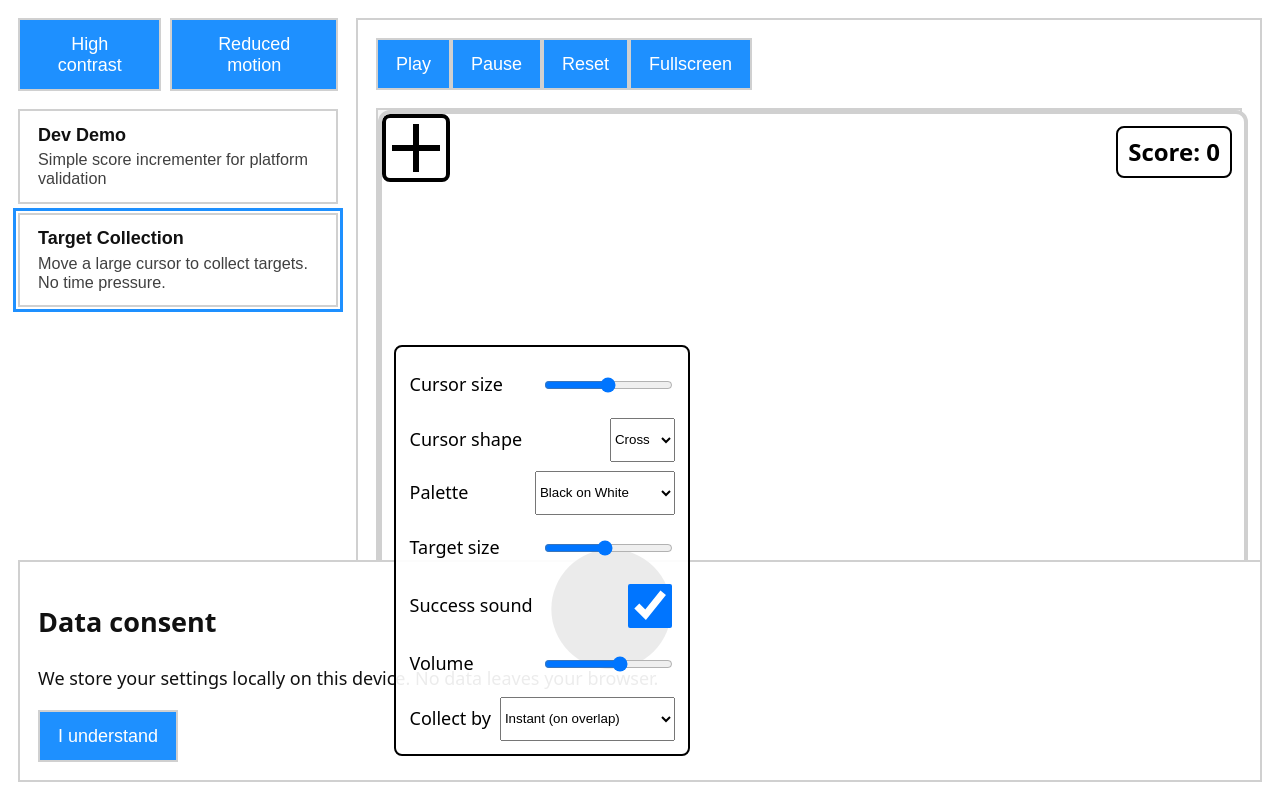
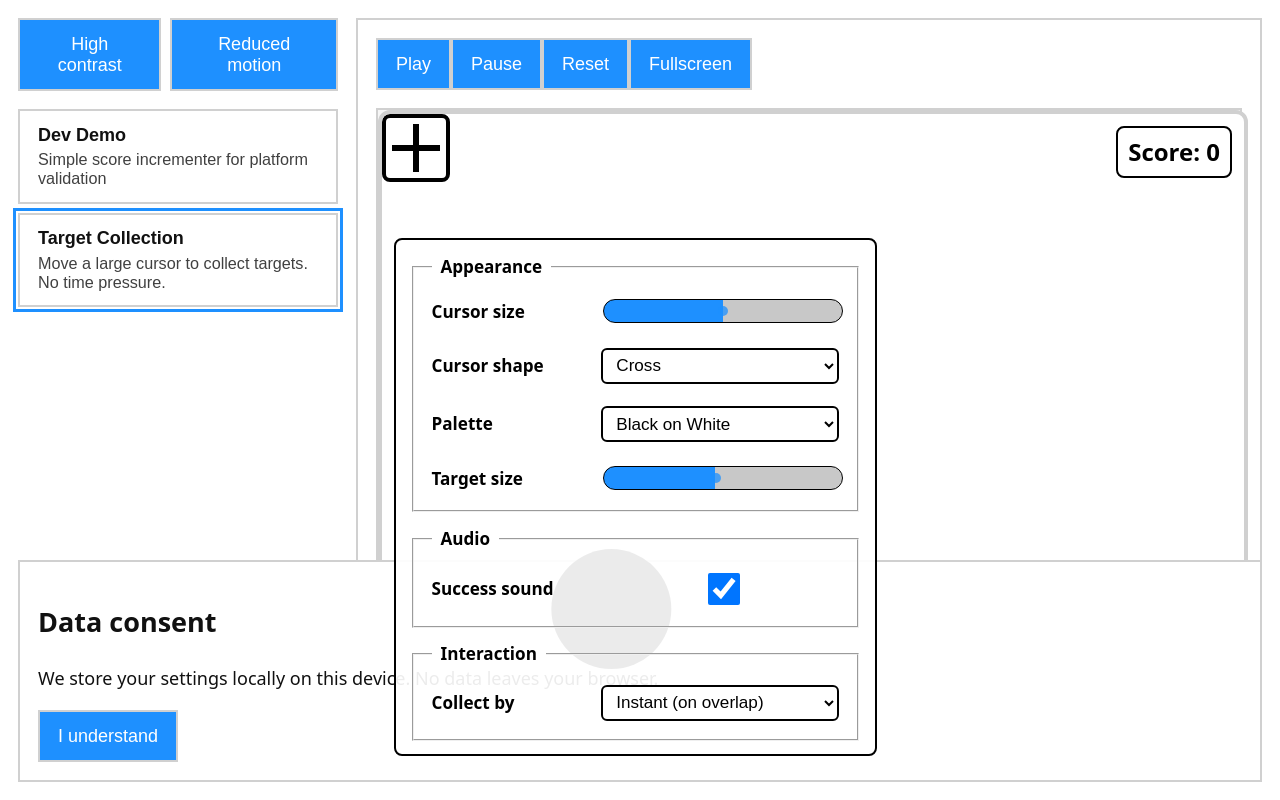
Before and after one commit to Magnatronic/minigioco, a React (Vite) app: page / in a window 1280 px wide. Both pictures are taken after a click on the button 178 px from the left and 259 px from the top of the page. Built offline with nearby package versions, Linux system fonts and the light colour scheme.

Commit message:
UI: compact sliders, normalize config layout; remove volume; bolder section headings; HC slider contrast; value hints; spacing tweaks

```diff
--- a/src/games/TargetCollection/index.tsx
+++ b/src/games/TargetCollection/index.tsx
@@ -32,7 +32,6 @@ const schema: GameConfigSchema = {
     paletteIndex: { type: 'number', min: 0, max: PALETTE.length - 1 },
     targetSize: { type: 'number', min: 50, max: 200 },
     soundOn: { type: 'boolean' },
-    volume: { type: 'number', min: 0, max: 1 },
     collectionMode: { type: 'string' }, // instant | dwell | press
     dwellMs: { type: 'number', min: 100, max: 1500 }
   }
@@ -44,7 +43,6 @@ export type TCConfig = {
   paletteIndex: number;
   targetSize: number;
   soundOn: boolean;
-  volume: number; // 0-1
   collectionMode: 'instant' | 'dwell' | 'press';
   dwellMs: number;
 };
@@ -55,9 +53,8 @@ const defaultConfig: TCConfig = {
   paletteIndex: 1,
   targetSize: 120,
   soundOn: true,
-  volume: 0.6,
   collectionMode: 'instant',
-  dwellMs: 600,
+  dwellMs: 600
 };
 
 function clamp(n: number, min: number, max: number) {
@@ -73,7 +70,6 @@ function sanitizeConfig(raw: Partial<TCConfig> | undefined): TCConfig {
   );
   const cursorSize = clamp(Number((r as any).cursorSize ?? defaultConfig.cursorSize), 20, 100);
   const targetSize = clamp(Number((r as any).targetSize ?? defaultConfig.targetSize), 50, 200);
-  const volume = clamp(Number((r as any).volume ?? defaultConfig.volume), 0, 1);
   const cursorShape: TCConfig['cursorShape'] = ['circle', 'square', 'cross'].includes(
     (r as any).cursorShape
   )
@@ -92,7 +88,6 @@ function sanitizeConfig(raw: Partial<TCConfig> | undefined): TCConfig {
     paletteIndex,
     targetSize,
     soundOn,
-    volume,
     collectionMode,
     dwellMs
   };
@@ -159,109 +154,104 @@ function ensureAudioCtx() {
   window.addEventListener('keydown', unlock, { once: true });
   return audioCtx;
 }
-function playSuccess(volume: number) {
+
+const DEFAULT_VOLUME = 0.6;
+function playSuccess(volume: number = DEFAULT_VOLUME) {
   const ctx = ensureAudioCtx();
   if (!ctx) return;
   const o = ctx.createOscillator();
   const g = ctx.createGain();
   o.type = 'sine';
-  o.frequency.setValueAtTime(880, ctx.currentTime);
-  g.gain.value = volume;
+  o.frequency.value = 880; // A5
+  g.gain.value = Math.max(0, Math.min(1, volume));
   o.connect(g);
   g.connect(ctx.destination);
-  o.start();
-  o.stop(ctx.currentTime + 0.15);
+  const t = ctx.currentTime;
+  o.start(t);
+  // quick 150ms blip down to 660Hz
+  o.frequency.setValueAtTime(880, t);
+  o.frequency.exponentialRampToValueAtTime(660, t + 0.15);
+  g.gain.setValueAtTime(g.gain.value, t);
+  g.gain.exponentialRampToValueAtTime(0.0001, t + 0.16);
+  o.stop(t + 0.17);
 }
 
-// UI component
-function TargetCollectionComponent({ managers }: { managers: { a11y: AccessibilityManager; input: InputManager; config: ConfigManager } }) {
-  const stageRef = useRef<HTMLDivElement>(null);
-  const cursorRef = useRef<HTMLDivElement>(null);
-  const targetRef = useRef<HTMLDivElement>(null);
+// Luminance helpers
+const hexToRgb = (hex: string) => {
+  const m = hex.replace('#', '');
+  const bigint = parseInt(m, 16);
+  const r = (bigint >> 16) & 255;
+  const g = (bigint >> 8) & 255;
+  const b = bigint & 255;
+  return { r, g, b };
+};
+const luminance = (hex: string) => {
+  const { r, g, b } = hexToRgb(hex);
+  const lin = (v: number) => {
+    const s = v / 255;
+    return s <= 0.03928 ? s / 12.92 : Math.pow((s + 0.055) / 1.055, 2.4);
+  };
+  const rL = lin(r),
+    gL = lin(g),
+    bL = lin(b);
+  return 0.2126 * rL + 0.7152 * gL + 0.0722 * bL;
+};
 
-  // Persistent config
-  const configKey = 'game:target-collection';
-  const [cfg, setCfg] = useState<TCConfig>(() =>
-    sanitizeConfig(
-      managers.config.load<TCConfig>(configKey, { version: 3, defaults: defaultConfig })
-    )
-  );
+// React component
+function TargetCollectionComponent({
+  managers,
+  gameRef
+}: {
+  managers: {
+    a11y: AccessibilityManager;
+    input: InputManager;
+    config: ConfigManager;
+  };
+  gameRef: React.MutableRefObject<ReturnType<GameDefinition['createInstance']> | null>;
+}) {
+  const [cfg, setCfg] = useState<TCConfig>(() => sanitizeConfig({}));
+  const cfgRef = useRef(cfg);
   useEffect(() => {
-    managers.config.save<TCConfig>(configKey, { version: 3, defaults: defaultConfig }, cfg);
-  }, [cfg, managers.config]);
+    cfgRef.current = cfg;
+  }, [cfg]);
 
-  // State
-  const [score, setScore] = useState(0);
   const [paused, setPaused] = useState(true);
   const pausedRef = useRef(paused);
   useEffect(() => {
     pausedRef.current = paused;
   }, [paused]);
 
-  // Keep loop-visible config in a ref to avoid stale closures
-  const cfgRef = useRef({
-    collectionMode: cfg.collectionMode,
-    dwellMs: cfg.dwellMs,
-    cursorSize: cfg.cursorSize,
-    targetSize: cfg.targetSize
-  });
-  useEffect(() => {
-    cfgRef.current = {
-      collectionMode: cfg.collectionMode,
-      dwellMs: cfg.dwellMs,
-      cursorSize: cfg.cursorSize,
-      targetSize: cfg.targetSize
-    };
-  }, [cfg.collectionMode, cfg.dwellMs, cfg.cursorSize, cfg.targetSize]);
+  const [score, setScore] = useState(0);
 
-  const palette = PALETTE[cfg.paletteIndex] ?? PALETTE[0];
+  const stageRef = useRef<HTMLDivElement>(null);
+  const cursorRef = useRef<HTMLDivElement>(null);
+  const targetRef = useRef<HTMLDivElement>(null);
 
-  // Helpers to detect when OS/browser may auto-darken and counter it for light backgrounds (Edge)
-  const toRgb = (hex: string) => {
-    const h = hex.replace('#', '');
-    const bigint = parseInt(h.length === 3 ? h.split('').map(c => c + c).join('') : h, 16);
-    return { r: (bigint >> 16) & 255, g: (bigint >> 8) & 255, b: bigint & 255 };
-  };
-  const luminance = (hex: string) => {
-    const { r, g, b } = toRgb(hex);
-    const convert = (v: number) => {
-      const s = v / 255;
-      return s <= 0.03928 ? s / 12.92 : Math.pow((s + 0.055) / 1.055, 2.4);
-    };
-    const rL = convert(r);
-    const gL = convert(g);
-    const bL = convert(b);
-    return 0.2126 * rL + 0.7152 * gL + 0.0722 * bL;
-  };
-  const prefersDark = typeof window !== 'undefined' && window.matchMedia && window.matchMedia('(prefers-color-scheme: dark)').matches;
+  const palette = useMemo(() => PALETTE[cfg.paletteIndex]!, [cfg.paletteIndex]);
+
+  // Darkening guard for light backgrounds in Edge/Windows HC
+  const prefersDark =
+    typeof window !== 'undefined' &&
+    window.matchMedia &&
+    window.matchMedia('(prefers-color-scheme: dark)').matches;
   const bgIsLight = luminance(palette.bg) > 0.6; // treat near-white as light
   const [fixDarkening, setFixDarkening] = useState<boolean>(prefersDark && bgIsLight);
 
   // Detect if computed background is darker than intended (Edge/OS darking) and toggle fix
-  const parseComputedRgb = (css: string) => {
-    const m = css.match(/rgba?\((\d+)\s*,\s*(\d+)\s*,\s*(\d+)/i);
-    if (!m) return { r: 0, g: 0, b: 0 };
-    return { r: Number(m[1]), g: Number(m[2]), b: Number(m[3]) };
-  };
   useEffect(() => {
     const stage = stageRef.current;
     if (!stage) return;
     const intendedLum = luminance(palette.bg);
     const raf = requestAnimationFrame(() => {
       const actual = getComputedStyle(stage).backgroundColor;
-      const actualLum = luminance(
-        (() => {
-          const { r, g, b } = parseComputedRgb(actual);
-          const hex = `#${[r, g, b]
-            .map((v) => v.toString(16).padStart(2, '0'))
-            .join('')}`;
-          return hex;
-        })()
-      );
+      const m = actual.match(/rgba?\((\d+)\s*,\s*(\d+)\s*,\s*(\d+)/i);
+      if (!m) return;
+      const r = Number(m[1]), g = Number(m[2]), b = Number(m[3]);
+      const hex = `#${[r, g, b].map((v) => v.toString(16).padStart(2, '0')).join('')}`;
+      const actualLum = luminance(hex);
       if (intendedLum > 0.6 && actualLum < 0.4) {
         setFixDarkening(true);
       } else if (intendedLum <= 0.6) {
-        // For darker palettes, don't force invert
         setFixDarkening(false);
       } else {
         setFixDarkening(false);
@@ -333,7 +323,7 @@ function TargetCollectionComponent({ managers }: { managers: { a11y: Accessibili
     }
     setScore((s) => s + 1);
     managers.a11y.announce('Target collected');
-    if (cfg.soundOn) playSuccess(cfg.volume);
+  if (cfg.soundOn) playSuccess();
     // place next
     setTimeout(() => {
       placeTarget();
@@ -347,7 +337,7 @@ function TargetCollectionComponent({ managers }: { managers: { a11y: Accessibili
     const c = posRef.current;
     const t = targetPosRef.current;
     const dist = Math.hypot(c.x - t.x, c.y - t.y);
-    const generous = (cfgRef.current.cursorSize + cfgRef.current.targetSize) / 2 * 1.05; // slightly generous detection
+    const generous = ((cfgRef.current.cursorSize + cfgRef.current.targetSize) / 2) * 1.05; // slightly generous detection
     const overlap = dist <= generous;
     overlapRef.current = overlap;
     return overlap;
@@ -386,7 +376,7 @@ function TargetCollectionComponent({ managers }: { managers: { a11y: Accessibili
           const now = performance.now();
           if (overlap) {
             if (dwellStartRef.current == null) dwellStartRef.current = now;
-      if (now - dwellStartRef.current >= cfgRef.current.dwellMs) {
+            if (now - (dwellStartRef.current ?? now) >= cfgRef.current.dwellMs) {
               collectTarget();
               dwellStartRef.current = null;
             }
@@ -430,8 +420,14 @@ function TargetCollectionComponent({ managers }: { managers: { a11y: Accessibili
     const onResize = () => {
       const st = stageRef.current?.getBoundingClientRect();
       if (!st) return;
-      posRef.current.x = Math.max(cfg.cursorSize / 2, Math.min(st.width - cfg.cursorSize / 2, posRef.current.x));
-      posRef.current.y = Math.max(cfg.cursorSize / 2, Math.min(st.height - cfg.cursorSize / 2, posRef.current.y));
+      posRef.current.x = Math.max(
+        cfg.cursorSize / 2,
+        Math.min(st.width - cfg.cursorSize / 2, posRef.current.x)
+      );
+      posRef.current.y = Math.max(
+        cfg.cursorSize / 2,
+        Math.min(st.height - cfg.cursorSize / 2, posRef.current.y)
+      );
     };
     window.addEventListener('resize', onResize);
     return () => {
@@ -521,6 +517,13 @@ function TargetCollectionComponent({ managers }: { managers: { a11y: Accessibili
     return common;
   }, [cfg.targetSize, palette.target]);
 
+  // convenience computed values for range fill
+  const rangeFill = {
+    cursor: `${((cfg.cursorSize - 20) / (100 - 20)) * 100}%`,
+    target: `${((cfg.targetSize - 50) / (200 - 50)) * 100}%`,
+    dwell: `${((cfg.dwellMs - 100) / (1500 - 100)) * 100}%`
+  } as const;
+
   return (
     <div
       ref={stageRef}
@@ -605,9 +608,10 @@ function TargetCollectionComponent({ managers }: { managers: { a11y: Accessibili
       </div>
 
       {/* Config Panel */}
-  {!paused && null}
-  {paused && (
+      {!paused ? null : (
         <div className="tc-config" role="region" aria-label="Settings">
+      <fieldset className="tc-group">
+            <legend>Appearance</legend>
       <label className="tc-row">
               Cursor size
               <input
@@ -615,6 +619,8 @@ function TargetCollectionComponent({ managers }: { managers: { a11y: Accessibili
                 min={20}
                 max={100}
                 value={cfg.cursorSize}
+                style={{ ['--_filled' as any]: rangeFill.cursor }}
+        title={`${cfg.cursorSize}px`}
                 onChange={(e) => setCfg({ ...cfg, cursorSize: Number(e.currentTarget.value) })}
               />
             </label>
@@ -623,13 +629,16 @@ function TargetCollectionComponent({ managers }: { managers: { a11y: Accessibili
               Cursor shape
               <select
                 value={cfg.cursorShape}
-            onChange={(e) => setCfg({ ...cfg, cursorShape: e.currentTarget.value as TCConfig['cursorShape'] })}
+                onChange={(e) =>
+                  setCfg({ ...cfg, cursorShape: e.currentTarget.value as TCConfig['cursorShape'] })
+                }
               >
                 <option value="circle">Circle</option>
                 <option value="square">Square</option>
                 <option value="cross">Cross</option>
               </select>
             </label>
+
             <label className="tc-row">
               Palette
               <select
@@ -643,6 +652,7 @@ function TargetCollectionComponent({ managers }: { managers: { a11y: Accessibili
                 ))}
               </select>
             </label>
+
       <label className="tc-row">
               Target size
               <input
@@ -650,9 +660,15 @@ function TargetCollectionComponent({ managers }: { managers: { a11y: Accessibili
                 min={50}
                 max={200}
                 value={cfg.targetSize}
+                style={{ ['--_filled' as any]: rangeFill.target }}
+        title={`${cfg.targetSize}px`}
                 onChange={(e) => setCfg({ ...cfg, targetSize: Number(e.currentTarget.value) })}
               />
             </label>
+          </fieldset>
+
+          <fieldset className="tc-group">
+            <legend>Audio</legend>
             <label className="tc-row">
               Success sound
               <input
@@ -661,24 +677,18 @@ function TargetCollectionComponent({ managers }: { managers: { a11y: Accessibili
                 onChange={(e) => setCfg({ ...cfg, soundOn: e.currentTarget.checked })}
               />
             </label>
-        <label className="tc-row">
-          Volume
-          <input
-            type="range"
-            min={0}
-            max={1}
-            step={0.05}
-            value={cfg.volume}
-            onChange={(e) => setCfg({ ...cfg, volume: Number(e.currentTarget.value) })}
-            disabled={!cfg.soundOn}
-          />
-        </label>
+          </fieldset>
+
+          <fieldset className="tc-group">
+            <legend>Interaction</legend>
             {/* Attraction control removed in v3 */}
             <label className="tc-row">
               Collect by
               <select
                 value={cfg.collectionMode}
-            onChange={(e) => setCfg({ ...cfg, collectionMode: e.currentTarget.value as TCConfig['collectionMode'] })}
+                onChange={(e) =>
+                  setCfg({ ...cfg, collectionMode: e.currentTarget.value as TCConfig['collectionMode'] })
+                }
               >
                 <option value="instant">Instant (on overlap)</option>
                 <option value="dwell">Dwell on target</option>
@@ -694,10 +704,13 @@ function TargetCollectionComponent({ managers }: { managers: { a11y: Accessibili
                   max={1500}
                   step={50}
                   value={cfg.dwellMs}
+                  style={{ ['--_filled' as any]: rangeFill.dwell }}
+          title={`${cfg.dwellMs} ms`}
                   onChange={(e) => setCfg({ ...cfg, dwellMs: Number(e.currentTarget.value) })}
                 />
               </label>
             )}
+          </fieldset>
         </div>
       )}
     </div>
--- a/src/shared/styles/global.css
+++ b/src/shared/styles/global.css
@@ -126,7 +126,7 @@ body {
 }
 .tc-config {
   position: absolute; left: 12px; bottom: 12px;
-  display: grid; gap: .5rem;
+  display: grid; gap: .75rem;
   background: var(--color-panel-bg);
   color: var(--color-panel-fg);
   border: 2px solid var(--color-panel-border); border-radius: 8px;
@@ -134,9 +134,74 @@ body {
   cursor: default;
   z-index: 10; /* ensure above target/cursor */
 }
-.tc-row { display: grid; grid-template-columns: 1fr auto; align-items: center; gap: .5rem; }
-.tc-row input[type="range"], .tc-row select, .tc-row input[type="checkbox"] {
-  min-height: 44px; min-width: 44px;
+.tc-row { display: grid; grid-template-columns: 150px 1fr; align-items: center; gap: 1.1rem; }
+.tc-config fieldset { padding: 1rem; }
+.tc-config legend { padding: 0 .5rem; font-weight: 700; }
+.tc-value { display: none; }
+/* Vertical spacing between controls inside groups */
+.tc-group { display: grid; gap: 1rem; }
+.tc-group:first-of-type { gap: 1.25rem; }
+.tc-config { font-size: .95rem; }
+.tc-row select, .tc-row input[type="checkbox"] {
+  min-height: 32px; min-width: 32px;
+}
+.tc-config input, .tc-config select {
+  background: var(--color-input-bg);
+  color: var(--color-input-fg);
+  border: 2px solid var(--color-input-border);
+  border-radius: 6px;
+  font-size: .95rem;
+}
+.tc-config label {
+  color: var(--color-panel-fg);
+  background: transparent;
+  border: 0;
+  border-radius: 0;
+  padding: 0;
+  font-weight: 600;
+}
+.tc-config input, .tc-config select {
+  padding: .3rem .5rem;
+  width: 100%;
+}
+.tc-config input:focus, .tc-config select:focus {
+  outline: 3px solid var(--color-focus-ring);
+  outline-offset: 2px;
+}
+/* Range slider styling */
+.tc-config input[type="range"] {
+  -webkit-appearance: none;
+  appearance: none;
+  height: 12px; /* slimmer capsule height */
+  padding: 5px 0; /* leaves ~2px content height for the track */
+  background-clip: content-box;
+  background: linear-gradient(
+    to right,
+    var(--color-input-track-filled) var(--_filled, 0%),
+    var(--color-input-track) var(--_filled, 0%)
+  );
+  border: 1px solid var(--color-input-border);
+  border-radius: 999px;
+}
+.tc-config input[type="range"]::-webkit-slider-thumb {
+  -webkit-appearance: none;
+  appearance: none;
+  background: var(--color-input-thumb);
+  width: 10px; height: 10px; border-radius: 50%;
+  border: 0; opacity: .75;
+}
+.tc-config input[type="range"]::-moz-range-thumb {
+  background: var(--color-input-thumb);
+  width: 10px; height: 10px; border-radius: 50%;
+  border: 0; opacity: .75;
+}
+.tc-config input[type="range"]:hover::-webkit-slider-thumb,
+.tc-config input[type="range"]:focus::-webkit-slider-thumb,
+.tc-config input[type="range"]:hover::-moz-range-thumb,
+.tc-config input[type="range"]:focus::-moz-range-thumb { opacity: 1; }
+.tc-config input[type="range"]:focus::-webkit-slider-thumb,
+.tc-config input[type="range"]:focus::-moz-range-thumb {
+  box-shadow: 0 0 0 3px var(--color-focus-ring);
 }
 
 /* Fullscreen improvements */
```
Also changed, not shown: src/shared/styles/tokens.css (+19 -1 lines). Lines whose indentation alone changed are shown as unchanged.
